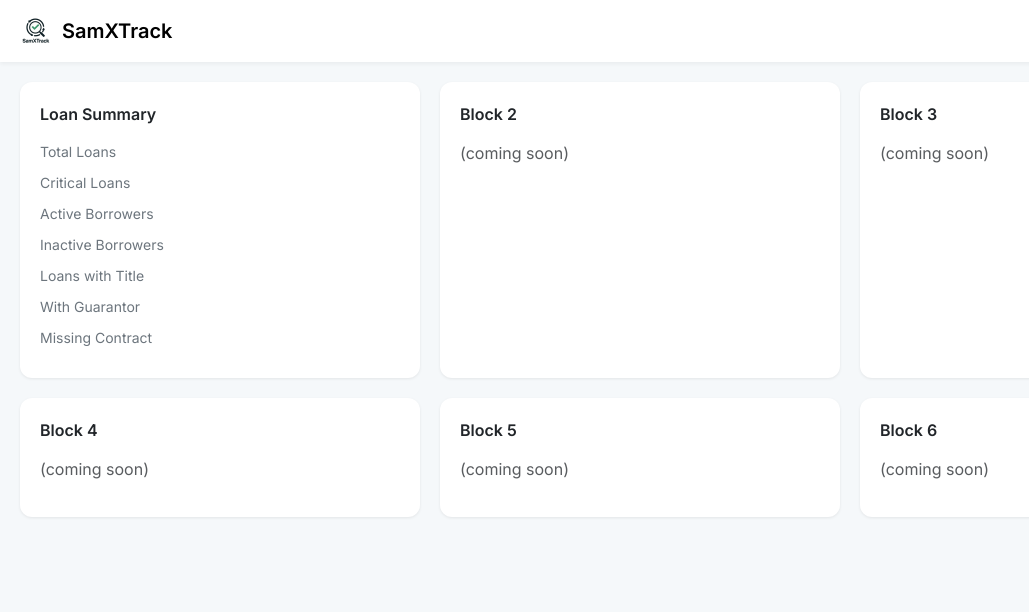
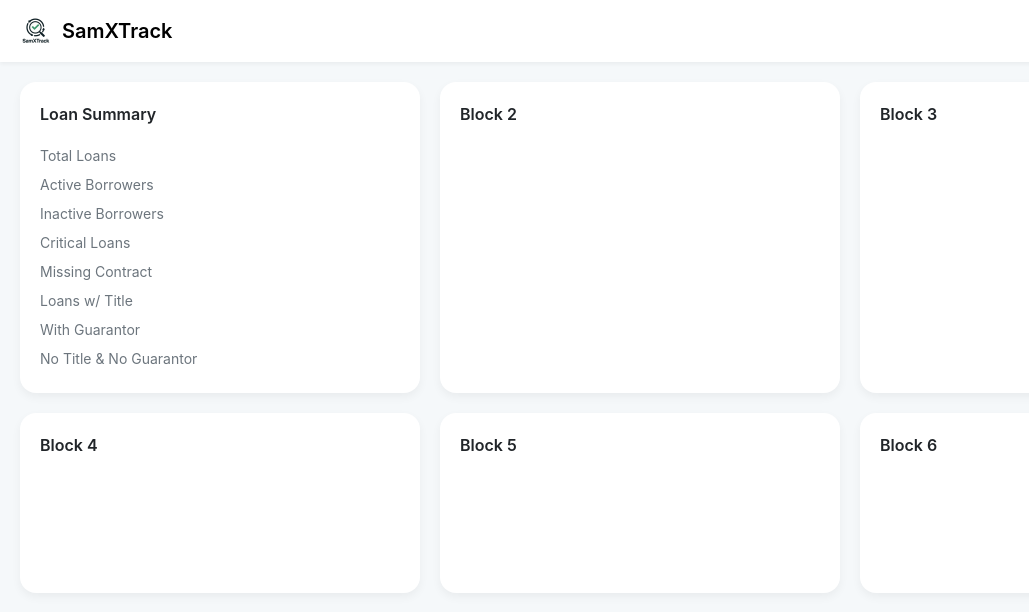
Before and after one commit to asakg/samxtrack, a Flask app: template app/templates/dashboard.html in a window 1280 px wide. Shown: the top 612 px of the page, without its empty margins (0-1029 px from the left). Run offline with Flask 3, Linux system fonts and the light colour scheme; the template is opened without the code that fills it, so the values that code supplies are empty.

Commit message:
adding data to dashboard redesing7

```diff
--- a/app/templates/dashboard.html
+++ b/app/templates/dashboard.html
@@ -4,13 +4,10 @@
     <meta charset="UTF-8">
     <title>SamXTrack Dashboard</title>
     <link href="https://cdn.jsdelivr.net/npm/bootstrap@5.3.3/dist/css/bootstrap.min.css" rel="stylesheet">
-    <link href="https://fonts.googleapis.com/css2?family=Inter:wght@400;600;700&display=swap" rel="stylesheet">
     <style>
         body {
             font-family: 'Inter', sans-serif;
             background-color: #f5f8fa;
-            margin: 0;
-            padding: 0;
         }
 
         .navbar {
@@ -31,47 +28,53 @@
             margin-right: 10px;
         }
 
-        .dashboard-grid {
+        .main-container {
+            padding: 20px;
             display: grid;
             grid-template-columns: repeat(3, 1fr);
             grid-template-rows: repeat(2, auto);
             gap: 20px;
-            padding: 20px;
         }
 
-        .dashboard-block {
+        .block {
             background: #ffffff;
-            border-radius: 12px;
+            border-radius: 16px;
             padding: 20px;
-            box-shadow: 0 1px 3px rgba(0,0,0,0.08);
+            box-shadow: 0 4px 10px rgba(0,0,0,0.05);
+            min-height: 180px;
         }
 
-        .block-title {
-            font-size: 16px;
+        .section-title {
             font-weight: 600;
             margin-bottom: 15px;
+            font-size: 16px;
         }
 
         .stat-row {
             display: flex;
             justify-content: space-between;
-            margin-bottom: 10px;
+            align-items: center;
+            padding: 4px 0;
         }
 
         .stat-label {
+            color: #6c757d;
             font-size: 14px;
-            color: #6c757d;
         }
 
-        .stat-number {
-            font-size: 18px;
+        .stat-value {
+            font-size: 22px;
             font-weight: 600;
         }
 
-        .text-red { color: #dc3545; }
-        .text-orange { color: #fd7e14; }
-        .text-blue { color: #0d6efd; }
-        .text-green { color: #198754; }
+        .stat-value.total     { color: #212529; }
+        .stat-value.active    { color: #0d6efd; }
+        .stat-value.inactive  { color: #fd7e14; }
+        .stat-value.critical  { color: #dc3545; }
+        .stat-value.contract  { color: #ffc107; }
+        .stat-value.title     { color: #198754; }
+        .stat-value.guarantor { color: #20c997; }
+        .stat-value.risky     { color: #dc3545; }
     </style>
 </head>
 <body>
@@ -82,70 +85,68 @@
     </span>
 </nav>
 
-<div class="dashboard-grid">
-    <!-- Block 1: Loan Stats -->
-    <div class="dashboard-block">
-        <div class="block-title">Loan Summary</div>
+<div class="main-container">
+    <!-- Block 1 -->
+    <div class="block">
+        <div class="section-title">Loan Summary</div>
         <div class="stat-row">
-            <span class="stat-label">Total Loans</span>
-            <span class="stat-number">{{ stats.total_loans }}</span>
+            <div class="stat-label">Total Loans</div>
+            <div class="stat-value total">{{ stats.total_loans }}</div>
         </div>
         <div class="stat-row">
-            <span class="stat-label">Critical Loans</span>
-            <span class="stat-number text-red">{{ stats.critical_loans }}</span>
+            <div class="stat-label">Active Borrowers</div>
+            <div class="stat-value active">{{ stats.active_borrowers }}</div>
         </div>
         <div class="stat-row">
-            <span class="stat-label">Active Borrowers</span>
-            <span class="stat-number text-green">{{ stats.active_borrowers }}</span>
+            <div class="stat-label">Inactive Borrowers</div>
+            <div class="stat-value inactive">{{ stats.inactive_borrowers }}</div>
         </div>
         <div class="stat-row">
-            <span class="stat-label">Inactive Borrowers</span>
-            <span class="stat-number text-orange">{{ stats.inactive_borrowers }}</span>
+            <div class="stat-label">Critical Loans</div>
+            <div class="stat-value critical">{{ stats.critical_loans }}</div>
         </div>
         <div class="stat-row">
-            <span class="stat-label">Loans with Title</span>
-            <span class="stat-number">{{ stats.title_loans }}</span>
+            <div class="stat-label">Missing Contract</div>
+            <div class="stat-value contract">{{ stats.missing_contract }}</div>
         </div>
         <div class="stat-row">
-            <span class="stat-label">With Guarantor</span>
-            <span class="stat-number">{{ stats.with_guarantor }}</span>
+            <div class="stat-label">Loans w/ Title</div>
+            <div class="stat-value title">{{ stats.title_loans }}</div>
         </div>
         <div class="stat-row">
-            <span class="stat-label">Missing Contract</span>
-            <span class="stat-number text-orange">{{ stats.missing_contract }}</span>
+            <div class="stat-label">With Guarantor</div>
+            <div class="stat-value guarantor">{{ stats.with_guarantor }}</div>
+        </div>
+        <div class="stat-row">
+            <div class="stat-label">No Title & No Guarantor</div>
+            <div class="stat-value risky">{{ stats.no_title_guarantor }}</div>
         </div>
     </div>
 
     <!-- Block 2 -->
-    <div class="dashboard-block">
-        <div class="block-title">Block 2</div>
-        <p class="text-muted">(coming soon)</p>
+    <div class="block">
+        <div class="section-title">Block 2</div>
     </div>
 
     <!-- Block 3 -->
-    <div class="dashboard-block">
-        <div class="block-title">Block 3</div>
-        <p class="text-muted">(coming soon)</p>
+    <div class="block">
+        <div class="section-title">Block 3</div>
     </div>
 
     <!-- Block 4 -->
-    <div class="dashboard-block">
-        <div class="block-title">Block 4</div>
-        <p class="text-muted">(coming soon)</p>
+    <div class="block">
+        <div class="section-title">Block 4</div>
     </div>
 
     <!-- Block 5 -->
-    <div class="dashboard-block">
-        <div class="block-title">Block 5</div>
-        <p class="text-muted">(coming soon)</p>
+    <div class="block">
+        <div class="section-title">Block 5</div>
     </div>
 
     <!-- Block 6 -->
-    <div class="dashboard-block">
-        <div class="block-title">Block 6</div>
-        <p class="text-muted">(coming soon)</p>
+    <div class="block">
+        <div class="section-title">Block 6</div>
     </div>
 </div>
-
 </body>
 </html>
```
Also changed, not shown: app/routes/dashboard.py (+6 -2 lines).
